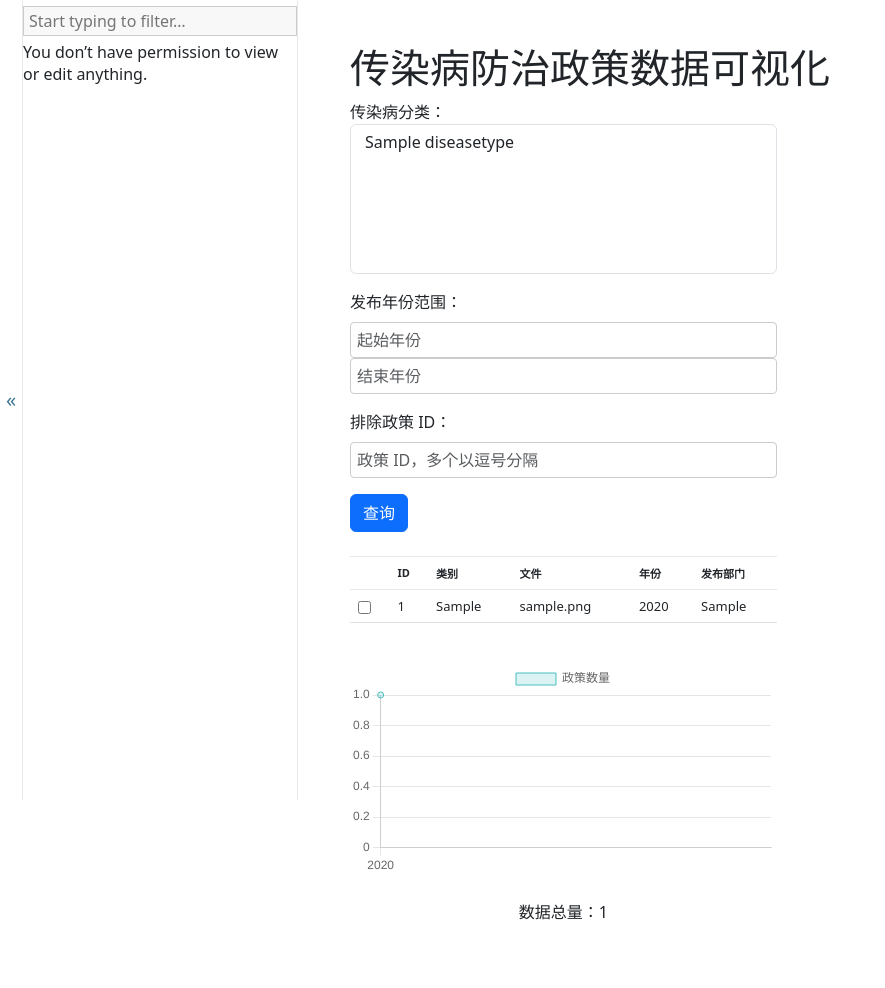
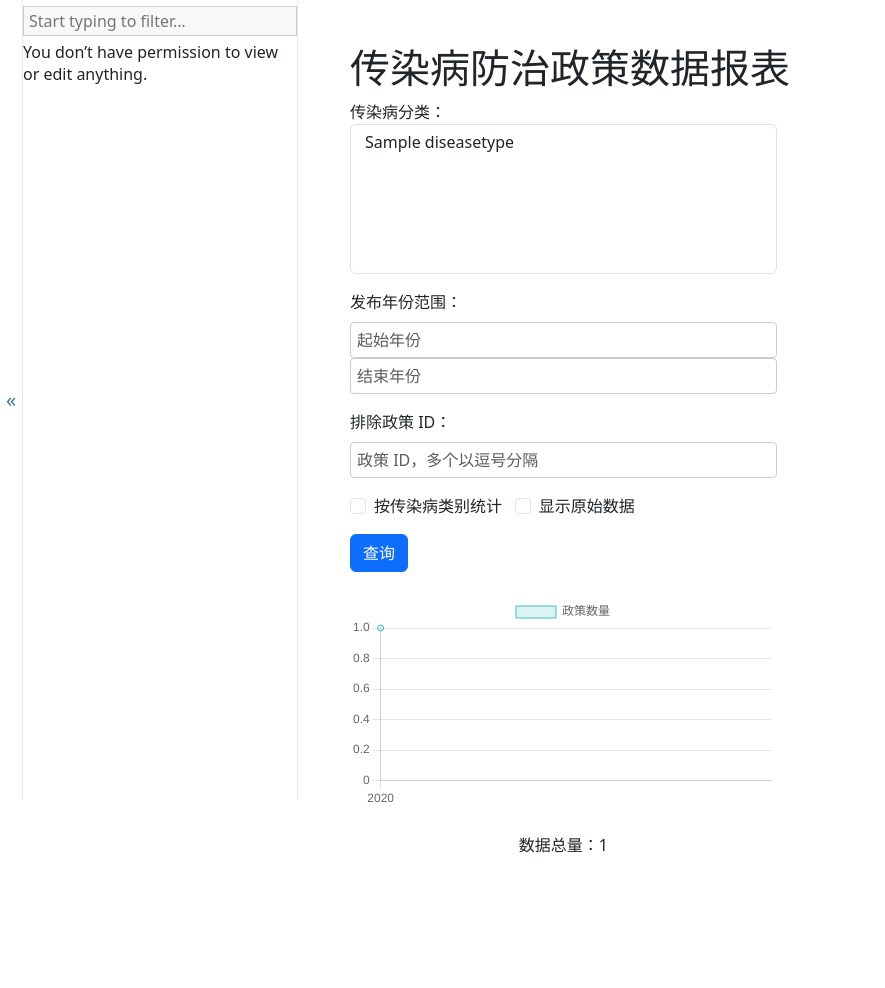
Before and after one commit to ihopeit/disease_control_policy_management, a Django app: page /policy-visualization in a window 1280 px wide. Shown: the part 93-1081 px from the top of the page, without its empty margins (0-885 px from the left). After the commit the page ends 946 px from the top, so only its background shows below. Run offline with Django 4.2, Linux system fonts and the light colour scheme; tables that the repository leaves empty hold one stand-in row (values such as "Sample post"); some libraries are stand-ins or nearby versions.

Commit message:
support group by disease type

```diff
--- a/disease_control_policy_management/urls.py
+++ b/disease_control_policy_management/urls.py
@@ -31,6 +31,8 @@ urlpatterns = [
 
     path('admin/', admin.site.urls),
 
+    # path('policy/<int:pk>/', views.policy_detail, name='policy_detail'),
+
     # path('report/', views.SimpleListReport.as_view(), name="policy_report"),
     # path('report/undefined', views.SimpleListReport.as_view()),
 
--- a/policies/templates/admin/my_index.html
+++ b/policies/templates/admin/my_index.html
@@ -10,7 +10,7 @@
             <tbody>
                 <tr class="model-{{ app.app_label }}">
                     <th scope="row">
-                        <a href="/policy-visualization">统计报表</a>
+                        <a href="/policy-visualization">传染病防治政策数据报表</a>
                     </th>
                 </tr>
             </tbody>
--- a/policies/templates/policy_visualization.html
+++ b/policies/templates/policy_visualization.html
@@ -1,6 +1,6 @@
 {% extends "admin/base_site.html" %}
 
-{% block title %}传染病防治政策数据可视化{% endblock %}
+{% block title %}传染病防治政策数据报表{% endblock %}
 
 {% block extrahead %}
     <link rel="stylesheet" href="https://cdn.jsdelivr.net/npm/bootstrap@5.3.0/dist/css/bootstrap.min.css">
@@ -44,7 +44,7 @@
         }
     </script>
     <div class="container">
-        <h1 class="mt-4">传染病防治政策数据可视化</h1>
+        <h1 class="mt-4">传染病防治政策数据报表</h1>
 
         <div class="row">
             <div class="col-md-6">
@@ -69,11 +69,24 @@
                         <input type="text" name="exclude_ids" id="exclude_ids" class="form-control" value="{{ exclude_ids }}" placeholder="政策 ID，多个以逗号分隔">
                     </div>
 
+                    <div class="mb-3 form-check">
+                        <div class="form-check-inline">
+                            <input type="checkbox" name="group_by_category" id="group_by_category" class="form-check-input" {% if group_by_category %}checked{% endif %}>
+                            <label for="group_by_category" class="form-check-label">按传染病类别统计 &nbsp; &nbsp; </label>
+                        </div>
+                        <div class="form-check-inline">
+                            <input type="checkbox" name="show_raw_data" id="show_raw_data" class="form-check-input" {% if show_raw_data %}checked{% endif %}>
+                            <label for="show_raw_data" class="form-check-label">显示原始数据</label>
+                        </div>
+                    </div>
+
                     <button type="submit" class="btn btn-primary">查询</button>
                 </form>
             </div>
         </div>
 
+
+        {% if show_raw_data %}
         <div class="row mt-4">
             <div class="col-md-6">
                 <table class="table">
@@ -85,6 +98,12 @@
                             <th>文件</th>
                             <th>年份</th>
                             <th>发布部门</th>
+
+                            <th>发布日期</th>
+                            <th>实施日期</th>
+                            <th>传染病类型列表</th>
+                            <th>时效性</th>
+                            <th>效力级别</th>
                         </tr>
                     </thead>
                     <tbody>
@@ -92,23 +111,39 @@
                             <tr>
                                  <!-- 在每一行添加一个复选框，并设置其值为政策的ID -->
                                 <td><input type="checkbox" class="policy-checkbox" value="{{ item.id }}" onchange="updateExcludedIds()"></td>
-                                <td>{{ item.id }}</td>
+                                <td><a href="/admin/policies/policy/{{ item.id }}" target="_blank">{{ item.id }}</a></td>
                                 <td>{{ item.category }}</td>
-                                <td>{{ item.file_name }}</td>
+                                <td><a href="/admin/policies/policy/{{ item.id }}" target="_blank">{{ item.file_name }}</a></td>
                                 <td>{{ item.year }}</td>
                                 <td>{{ item.department }}</td>
+
+                                <td>{{ item.publish_date }}</td>
+                                <td>{{ item.implementation_date }}</td>
+                                <td>
+                                    {% for disease_type in item.disease_types.all %}
+                                    {{ disease_type.name }}
+                                    {% if not forloop.last %}, {% endif %}
+                                    {% endfor %}
+                                </td>
+                                <td>{{ item.timeliness }}</td>
+                                <td>{{ item.effectiveness_level }}</td>
                             </tr>
                         {% endfor %}
                     </tbody>
                 </table>
             </div>
         </div>
+        {% endif %}
 
         <div class="row mt-4">
-            <!-- policy_visualization.html (续) -->
 
             <div class="col-md-6">
-                <canvas id="policyChart"></canvas>
+                {% if group_by_category %}
+                    <canvas id="categoryChart" width="400" height="200"></canvas>
+                {% else %}
+                    <canvas id="policyChart" width="400" height="200"></canvas>
+                {% endif %}
+                <!-- <canvas id="policyChart"></canvas> -->
             </div>
         </div>
 
@@ -121,6 +156,30 @@
 
 <script src="https://cdn.jsdelivr.net/npm/chart.js@3.6.0/dist/chart.min.js"></script>
 <script>
+{% if group_by_category %}
+    var categoryChart = new Chart(document.getElementById('categoryChart'), {
+        type: 'bar',
+        data: {
+            labels: [{% for item in policy_count_by_category %}"{{ item.disease_types__name }}",{% endfor %}],
+            datasets: [{
+                label: '政策文件数量',
+                data: [{% for item in policy_count_by_category %}{{ item.count }},{% endfor %}],
+                backgroundColor: 'rgba(54, 162, 235, 0.5)',
+                borderColor: 'rgba(54, 162, 235, 1)',
+                borderWidth: 1
+            }]
+        },
+        options: {
+            scales: {
+                y: {
+                    beginAtZero: true,
+                    precision: 0,
+                    stepSize: 1
+                }
+            }
+        }
+    });
+{% else %}
       // 获取后端传递的数据
       var policyData = {{ policy_count_by_year|safe }};
 
@@ -151,5 +210,6 @@
                 }
             }
         });
+{% endif %}
 </script>
 {% endblock %}
--- a/policies/views.py
+++ b/policies/views.py
@@ -67,10 +67,15 @@ def PolicyVisualizationView(request):
         if exclude_id_list:  # Only apply the filter if there are valid IDs to exclude.
             query = query.exclude(id__in=exclude_id_list)
 
+    # 是否按照传染病类别统计政策文件数量
+    group_by_category = request.GET.get('group_by_category')
+
+    show_raw_data = request.GET.get('show_raw_data')
 
     # 查询政策数量按年份分组
     # 在进行年份统计时，同一条政策记录如果属于多个传染病类别，会被重复计算, Count 聚合函数在默认情况下不会考虑重复的记录。
     policy_count_by_year = query.values('year').annotate(count=Count('id', distinct=True)).order_by('year')
+
 
     # 计算数据总量
     total_count = query.distinct().count()
@@ -81,17 +86,22 @@ def PolicyVisualizationView(request):
 
     other_context = {
         'disease_types': disease_types,
-        'policy_list': list(query.distinct()),
+        'policy_list':  query.distinct(),
         'policy_count_by_year': list(policy_count_by_year),
         'selected_disease_types': [int(id) for id in request.GET.getlist('disease_types', [])],
         'current_year': current_year,
+        'show_raw_data': show_raw_data,
         'start_year': start_year,
         'end_year': end_year,
+        'group_by_category': group_by_category,
         'total_count': total_count,  # 添加数据总量
     }
     if exclude_ids:
         other_context['exclude_ids'] =  exclude_ids
 
+    if group_by_category:
+        policy_count_by_disease_type = query.values('disease_types__name').annotate(count=Count('id', distinct=True)).order_by('disease_types')
+        other_context['policy_count_by_category'] = policy_count_by_disease_type
 
     context.update(other_context)
 
--- a/requirements.txt
+++ b/requirements.txt
@@ -7,3 +7,5 @@ django-admin-search==0.3.15
 #django-slick-reporting==1.0.1
 #crispy-bootstrap4==2022.1
 #django-crispy-forms==2.0
+
+django-chartjs==2.3.0
```
